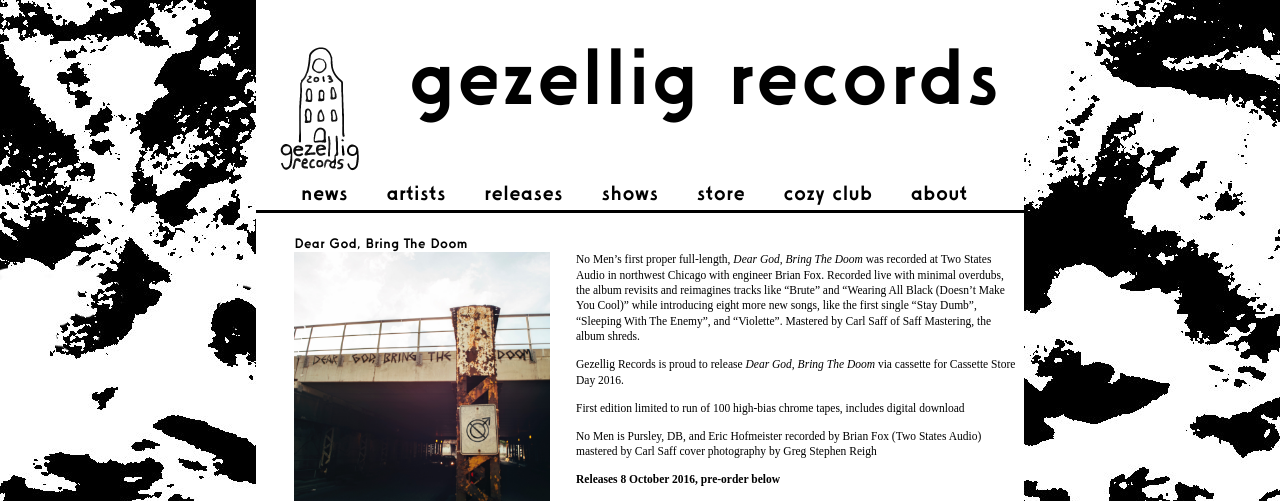
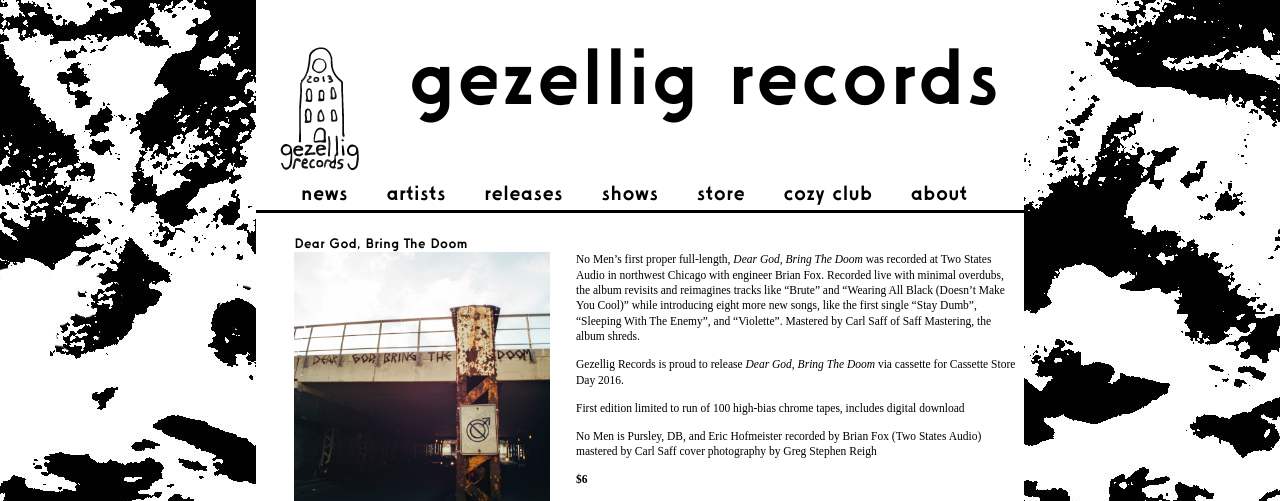
Before and after one commit to connorkendrick/gezellig-records-website, a Jekyll site: the page built from _posts/albums/2016-09-01-dear-god-bring-the-doom.md, in a window 1280 px wide. Shown: the top 501 px of the page. Built offline with Jekyll 4.4.1, drawn with Linux system fonts in a browser that asks for light colours; grey boxes are pictures that could not be loaded.

Commit message:
Updated 2016-09-01-dear-god-bring-the-doom.md

```diff
--- a/_posts/albums/2016-09-01-dear-god-bring-the-doom.md
+++ b/_posts/albums/2016-09-01-dear-god-bring-the-doom.md
@@ -19,7 +19,7 @@
 mastered by Carl Saff
 cover photography by Greg Stephen Reigh
 
-**Releases 8 October 2016, pre-order below**
+**$6**
 
 <form action="https://www.paypal.com/cgi-bin/webscr" method="post" target="_top">
 <input type="hidden" name="cmd" value="_s-xclick">
```
